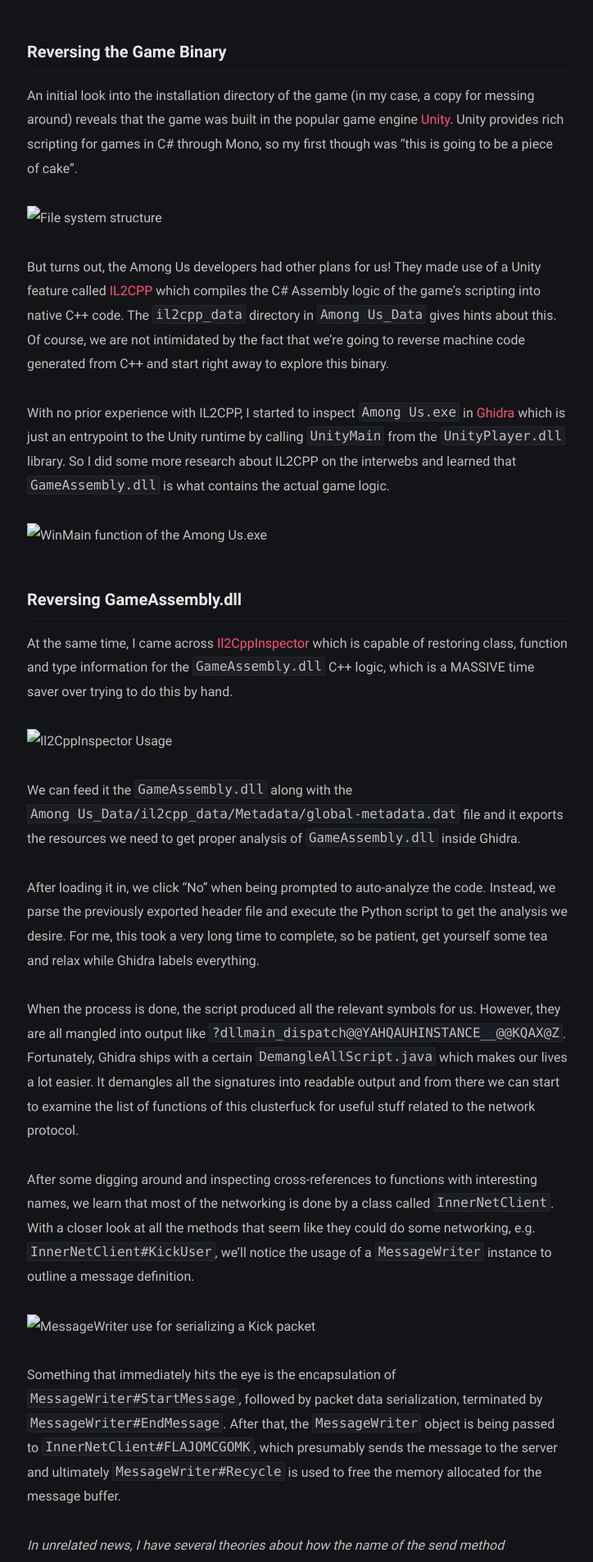
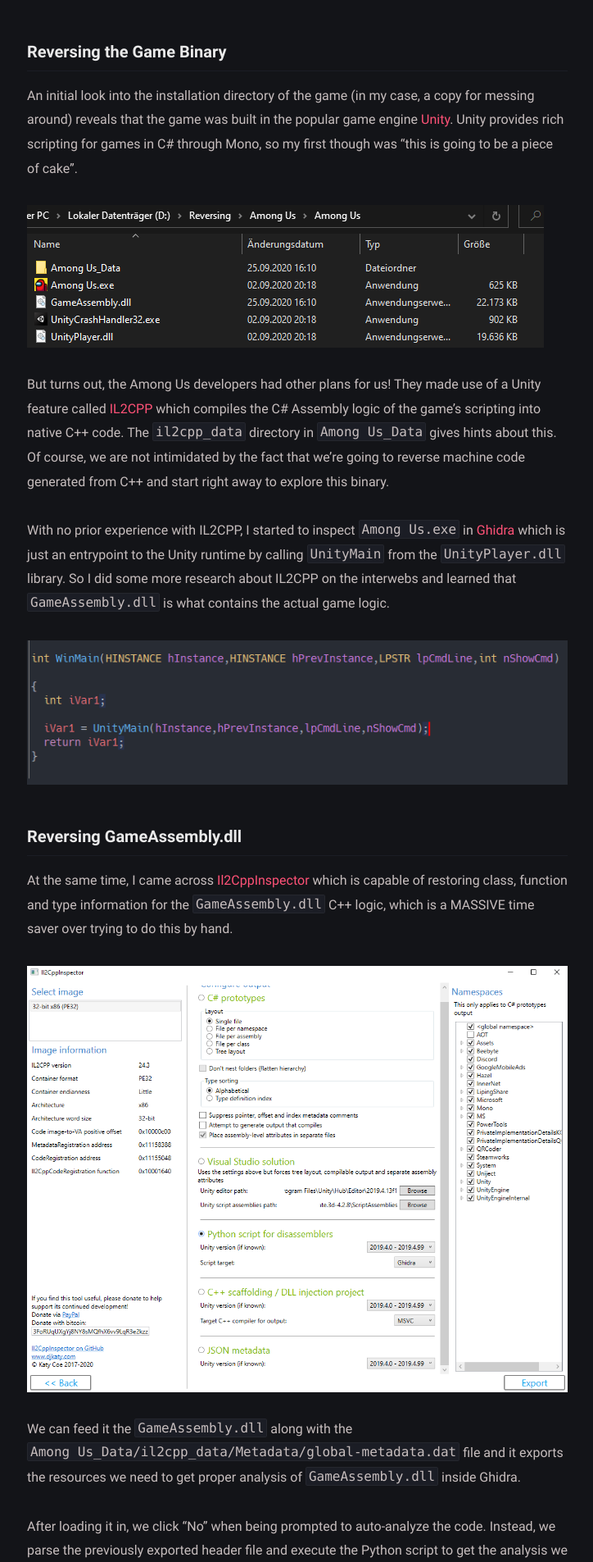
Before and after one commit to vbe0201/vbe0201.github.io, a Jekyll site: the page built from _posts/unity-reversing-case-study-among-us/2020-11-18-unity-reversing-among-us.md, in a window 1280 px wide. Shown: the part 1037-2942 px from the top of the page at 82% size, without its empty margins (277-1001 px from the left). Built offline with Jekyll 4.4.1, drawn with Linux system fonts in a browser that asks for light colours.

Commit message:
GitHub Pages is incompatible with jekyll-postfiles

```diff
--- a/Gemfile
+++ b/Gemfile
@@ -21,7 +21,6 @@
   gem 'jekyll-feed', '~> 0.13'
   gem 'jekyll-sitemap', '~> 1.4'
   gem 'jekyll-compose', '~> 0.12.0'
-  gem 'jekyll-postfiles', '~> 3.1'
   gem 'jekyll-seo-tag', '~> 2.7'
 end
 
--- a/_config.yml
+++ b/_config.yml
@@ -24,7 +24,7 @@
 
 # URL settings
 url: "https://vales.tech-shit.wtf"
-baseurl: /
+baseurl:
 permalink: /:title/
 google_analytics: G-F7EKRB3ZJ4
 fb_appid:
@@ -84,5 +84,4 @@
 plugins:
   - jekyll-feed
   - jekyll-sitemap
-  - jekyll-postfiles
   - jekyll-seo-tag
--- a/_posts/unity-reversing-case-study-among-us/2020-11-18-unity-reversing-among-us.md
+++ b/_posts/unity-reversing-case-study-among-us/2020-11-18-unity-reversing-among-us.md
@@ -34,7 +34,7 @@
 provides rich scripting for games in C# through Mono, so my first though was "this is going to be
 a piece of cake".
 
-![File system structure](./filesystem.png){:class="img-responsive"}
+![File system structure](/assets/img/unity-reversing-case-study-among-us/filesystem.png){:class="img-responsive"}
 
 But turns out, the Among Us developers had other plans for us! They made use of a Unity feature called
 [IL2CPP](https://docs.unity3d.com/Manual/IL2CPP.html) which compiles the C# Assembly logic of the game's
@@ -47,7 +47,7 @@
 So I did some more research about IL2CPP on the interwebs and learned that `GameAssembly.dll` is what contains
 the actual game logic.
 
-![WinMain function of the Among Us.exe](./winmain.png){:class="img-responsive"}
+![WinMain function of the Among Us.exe](/assets/img/unity-reversing-case-study-among-us/winmain.png){:class="img-responsive"}
 
 ### Reversing GameAssembly.dll
 
@@ -55,7 +55,7 @@
 which is capable of restoring class, function and type information for the `GameAssembly.dll` C++ logic,
 which is a MASSIVE time saver over trying to do this by hand.
 
-![Il2CppInspector Usage](./il2cppinspector.png){:class="img-responsive"}
+![Il2CppInspector Usage](/assets/img/unity-reversing-case-study-among-us/il2cppinspector.png){:class="img-responsive"}
 
 We can feed it the `GameAssembly.dll` along with the `Among Us_Data/il2cpp_data/Metadata/global-metadata.dat`
 file and it exports the resources we need to get proper analysis of `GameAssembly.dll` inside Ghidra.
@@ -76,7 +76,7 @@
 methods that seem like they could do some networking, e.g. `InnerNetClient#KickUser`, we'll notice the
 usage of a `MessageWriter` instance to outline a message definition.
 
-![MessageWriter use for serializing a Kick packet](./messagewriter.png){:class="img-responsive"}
+![MessageWriter use for serializing a Kick packet](/assets/img/unity-reversing-case-study-among-us/messagewriter.png){:class="img-responsive"}
 
 Something that immediately hits the eye is the encapsulation of `MessageWriter#StartMessage`, followed by
 packet data serialization, terminated by `MessageWriter#EndMessage`. After that, the `MessageWriter` object
@@ -95,12 +95,12 @@
 This can be further visualized through a Wireshark scan, which reveals further details (such as the use of UDP
 for communication).
 
-![Among Us Wireshark Scan](./wireshark.png){:class="img-responsive"}
+![Among Us Wireshark Scan](/assets/img/unity-reversing-case-study-among-us/wireshark.png){:class="img-responsive"}
 
 We see the sequence `22 00` which turns into `0x22` bytes analogously to `Data (34 bytes)`. This is correct!
 The following type flag is `0`...
 
-![InnerNetClient HostGame](./hostgame.png){:class="img-responsive"}
+![InnerNetClient HostGame](/assets/img/unity-reversing-case-study-among-us/hostgame.png){:class="img-responsive"}
 
 ...which matches the implementation of `InnerNetClient#HostGame`!! This serves us as instructions on how to
 identify and learn every game packet we don't know about yet.
@@ -116,7 +116,7 @@
 
 #### Serializing Integers
 
-![MessageWriter Write Halfword](./write_halfword.png){:class="img-responsive"}
+![MessageWriter Write Halfword](/assets/img/unity-reversing-case-study-among-us/write_halfword.png){:class="img-responsive"}
 
 We have different methods for serializing 8-bit, 16-bit and 32-bit signed and unsigned integers. All of the
 formats (except byte, obviously) are written in little-endian byteorder to the internal buffer maintained by
@@ -124,7 +124,7 @@
 
 #### Serializing Floating-Point Numbers
 
-![MessageWriter Write Single](./write_single.png){:class="img-responsive"}
+![MessageWriter Write Single](/assets/img/unity-reversing-case-study-among-us/write_single.png){:class="img-responsive"}
 
 Floating-point numbers are represented through the [`Single`](https://docs.microsoft.com/de-de/dotnet/api/system.single?view=net-5.0)
 structure on the C# side. In contrast to the integer approach, these are written as bytes in big-endian order.
@@ -141,7 +141,7 @@
 
 #### The Packing Algorithm
 
-![MessageWriter WritePacked](./packing.png){:class="img-responsive"}
+![MessageWriter WritePacked](/assets/img/unity-reversing-case-study-among-us/packing.png){:class="img-responsive"}
 
 For certain purposes in Among Us, e.g. packing Player IDs, a packing algorithm is applied to 32-bit integers.
 
```
Also changed, not shown: assets/img/unity-reversing-case-study-among-us/filesystem.png (renamed from _posts/unity-reversing-case-study-among-us/filesystem.png), assets/img/unity-reversing-case-study-among-us/hostgame.png (renamed from _posts/unity-reversing-case-study-among-us/hostgame.png), assets/img/unity-reversing-case-study-among-us/il2cpp_reversing.png (renamed from _posts/unity-reversing-case-study-among-us/il2cpp_reversing.png), assets/img/unity-reversing-case-study-among-us/il2cppinspector.png (renamed from _posts/unity-reversing-case-study-among-us/il2cppinspector.png), assets/img/unity-reversing-case-study-among-us/messagewriter.png (renamed from _posts/unity-reversing-case-study-among-us/messagewriter.png), assets/img/unity-reversing-case-study-among-us/packing.png (renamed from _posts/unity-reversing-case-study-among-us/packing.png), assets/img/unity-reversing-case-study-among-us/winmain.png (renamed from _posts/unity-reversing-case-study-among-us/winmain.png), assets/img/unity-reversing-case-study-among-us/wireshark.png (renamed from _posts/unity-reversing-case-study-among-us/wireshark.png), assets/img/unity-reversing-case-study-among-us/write_halfword.png (renamed from _posts/unity-reversing-case-study-among-us/write_halfword.png), assets/img/unity-reversing-case-study-among-us/write_single.png (renamed from _posts/unity-reversing-case-study-among-us/write_single.png).
